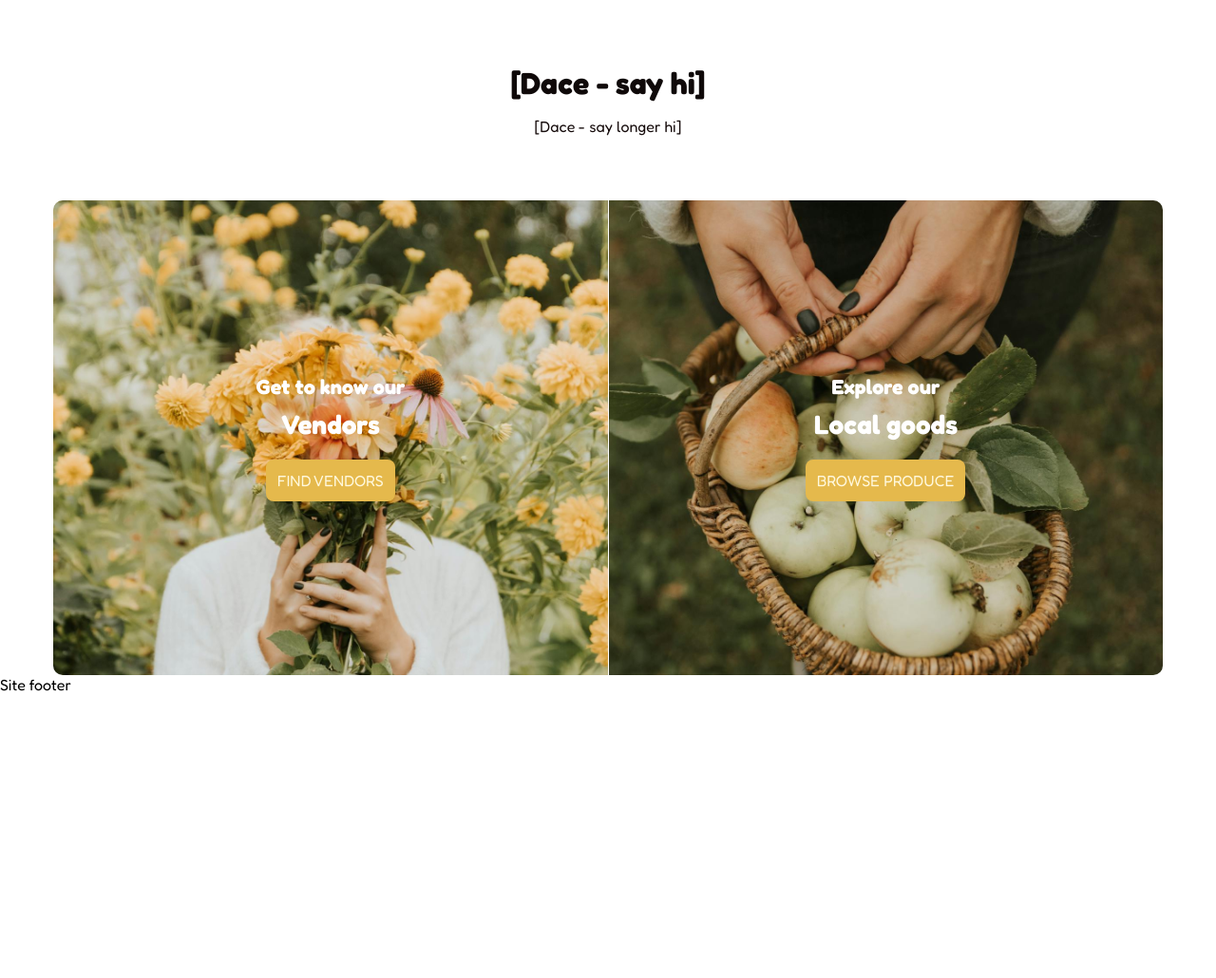
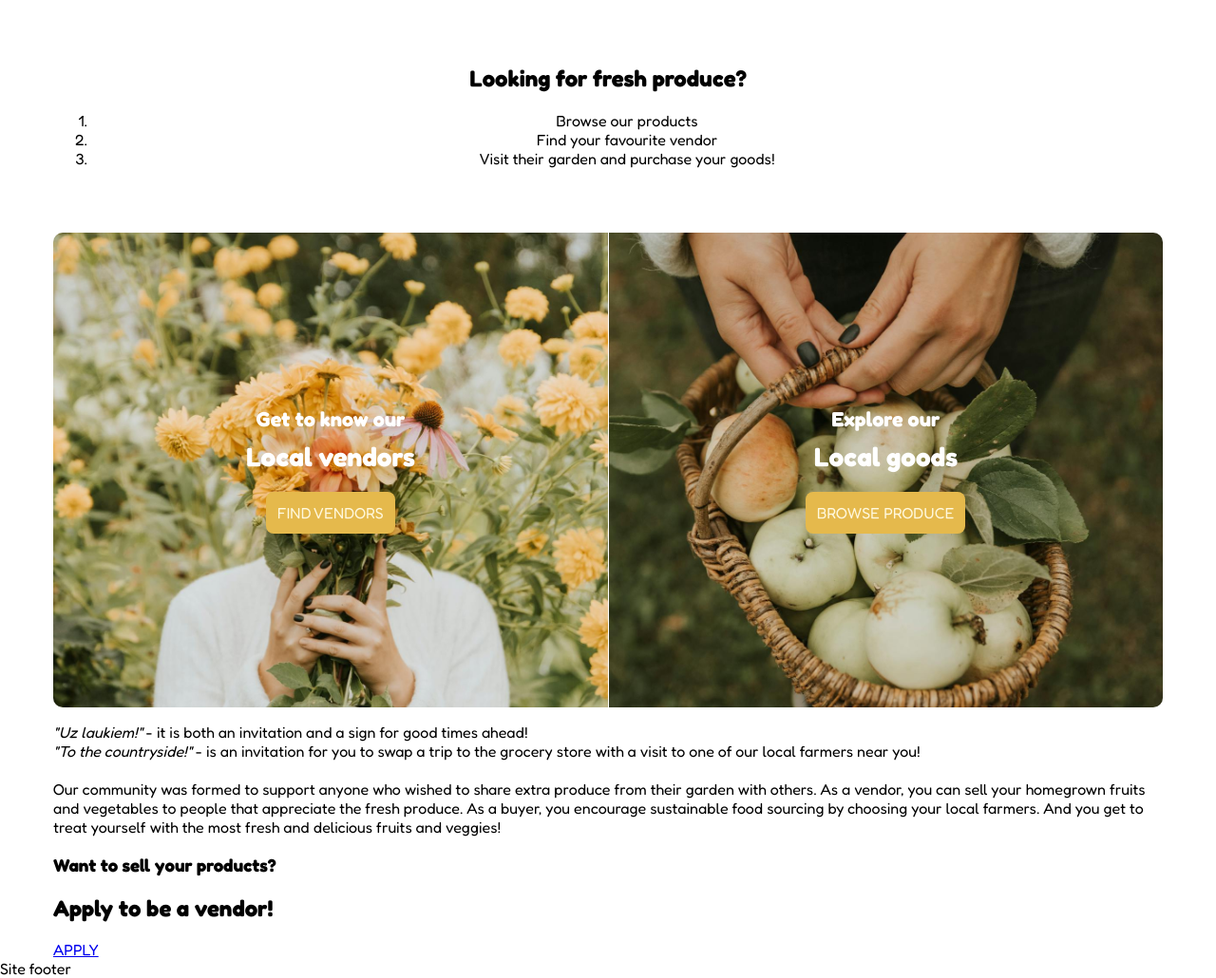
Before and after one commit to dacelensa/webdevexam, a Flask app: page / in a window 1280 px wide. Shown: the part 56-1086 px from the top of the page at 95% size. Before the commit the page ends 784 px from the top, so only its background shows below. Run offline with Flask 3, Linux system fonts and the light colour scheme; some libraries are stand-ins or nearby versions.

Commit message:
Added homepage content

```diff
--- a/templates/index.html
+++ b/templates/index.html
@@ -2,40 +2,69 @@
 
 {% block title %}Home{% endblock %}
 
-{% block description %}Description of your site{% endblock %}
+{% block description %}Description of site{% endblock %}
 
 {% block content %}
-<section class="welcome">
-    <h1 class="welcome-title">
-        [Dace - say hi]
+<section class="welcome homepage-welcome">
+    <h1 class="content-title">
+        Looking for fresh produce?
     </h1>
-    <p class="welcome-text">
-        [Dace - say longer hi]
-    </p>
+    <div class="content-list-container">
+        <ol class="content-list">
+            <li>Browse our products</li>
+            <li>Find your favourite vendor</li>
+            <li>Visit their garden and purchase your goods!</li>
+        </ol>
+    </div>
+
+
 </section>
 <section class="homepage-hero-section">
     <div class="hero-half" id="explore-vendors">
-        <h2 class="hero-title">
+        <h3 class="hero-title">
             Get to know our
+        </h3>
+        <h2 class="hero-subtitle">
+            Local vendors
         </h2>
-        <h3 class="hero-subtitle">
-            Vendors
-        </h3>
         <a class="hero-link" href="/vendors" title="Vendors">
             FIND VENDORS
         </a>
     </div>
     <div class="hero-half" id="explore-produce">
-        <h2 class="hero-title">
+        <h3 class="hero-title">
             Explore our
+        </h3>
+        <h2 class="hero-subtitle">
+            Local goods
         </h2>
-        <h3 class="hero-subtitle">
-            Local goods
-        </h3>
         <a class="hero-link" href="/produce" title="Produce">
             BROWSE PRODUCE
         </a>
     </div>
 </section>
-
+<section class="homepage-content">
+    <div class="content-text">
+        <p>
+            <i>"Uz laukiem!"</i> - it is both an invitation and a sign for good times ahead!<br>
+            <i>"To the countryside!"</i> - is an invitation for you to swap a trip to the grocery store with a visit to
+            one of our local farmers near you!<br> <br>
+            Our community was formed to support anyone who wished to share extra produce from their garden with others.
+            As a vendor, you can sell your homegrown fruits and vegetables to people that appreciate the fresh produce.
+            As a buyer, you encourage sustainable food sourcing by choosing your local farmers. And you get to treat
+            yourself with the most fresh and delicious fruits and veggies!
+        </p>
+    </div>
+    <div class="submission-cta" id="submit-own">
+        <h3 class="submission-cta-title">
+            Want to sell your products?
+        </h3>
+        <h2 class="submission-cta-subtitle">
+            Apply to be a vendor!
+        </h2>
+        <a class="submission-cta-link" href="/apply" title="Apply to be a vendor">
+            APPLY
+        </a>
+    </div>
+</section>
 {% endblock %}
```
